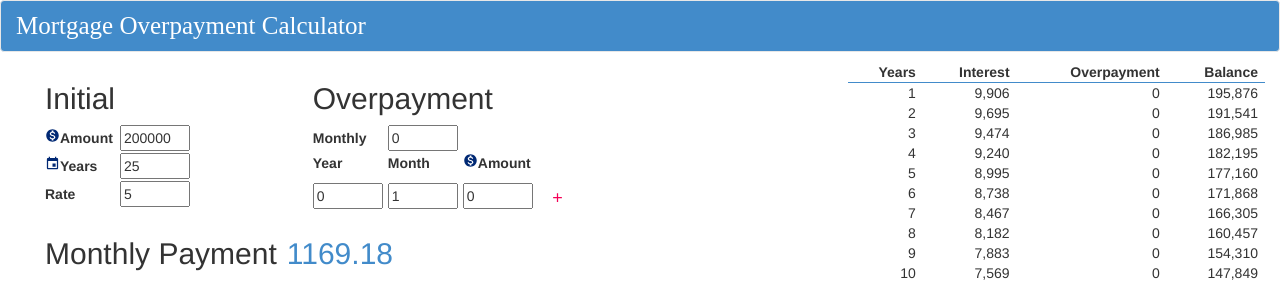
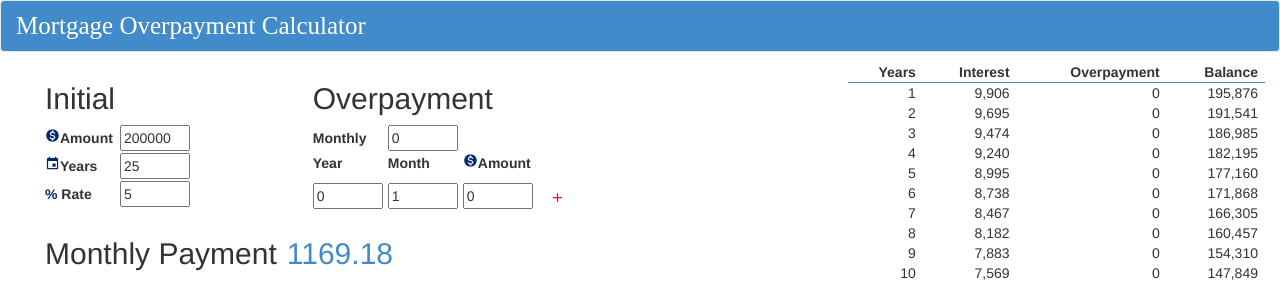
Before and after one commit to paulhoughton/mortgage, a React (Create React App) app: page / in a window 1280 px wide. Shown: the top 282 px of the page. Built offline with nearby package versions, Linux system fonts and the light colour scheme; the HTML template or start-up script is replaced by a standard one.

Commit message:
added rate symbol

```diff
--- a/src/App.js
+++ b/src/App.js
@@ -81,7 +81,7 @@ export default () => {
                             />
                         </div>
                         <div>
-                            <label>Rate</label>
+                            <label> <span className='percentage'>% </span>Rate</label>
                             <input
                                 type="number"
                                 step={0.1}
```
